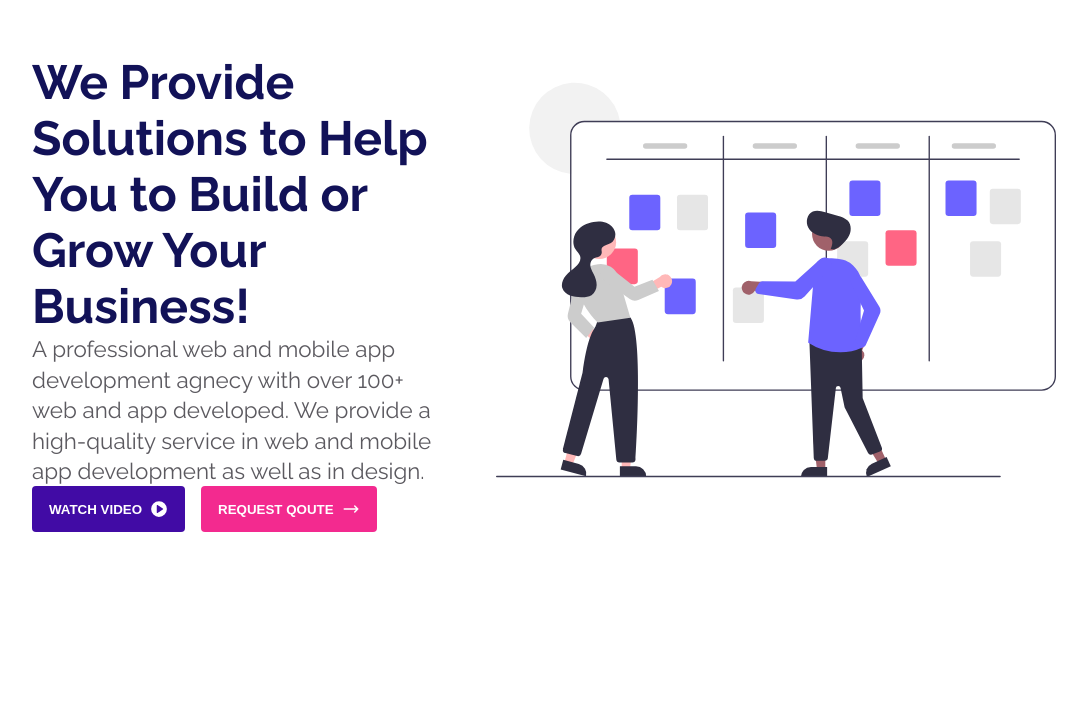
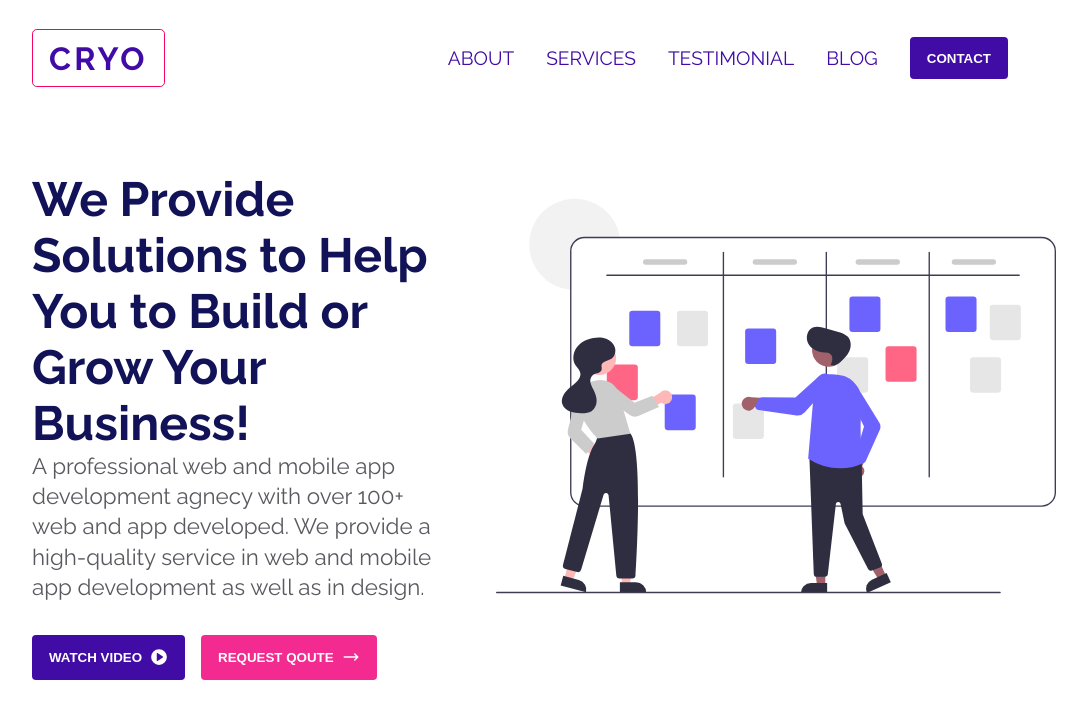
Before and after one commit to hahs-92/landingpage-framermotion, a React (Create React App) app: page / in a window 1280 px wide. Shown: the top 718 px of the page, without its empty margins (96-1183 px from the left). Built offline with nearby package versions, Linux system fonts and the light colour scheme.

Commit message:
Responsible NavBar

```diff
--- /dev/null
+++ b/src/components/BrandName.jsx
@@ -0,0 +1,12 @@
+//STYLES
+import '../styles/components/BrandName.scss'
+
+const BrandName = () => {
+    return(
+        <div className='brand'>
+            <span>cryo</span>
+        </div>
+    )
+}
+
+export default BrandName
--- /dev/null
+++ b/src/components/NavBar.jsx
@@ -0,0 +1,59 @@
+import { useState } from "react"
+//COMPONENTS
+import Button from "./Button"
+import BrandName from './BrandName'
+//ICONS
+import { GiHamburgerMenu } from 'react-icons/gi'
+import { MdClose } from 'react-icons/md'
+//STYLES
+import '../styles/components/NavBar.scss'
+
+const NavBar = () => {
+
+    const [ toggleNavbar, setToggleNavbar] = useState(false)
+
+    const navBarToggle = () => {
+        setToggleNavbar(!toggleNavbar)
+    }
+
+    return(
+        <div className={ `navbar ${ !!toggleNavbar && 'active'}`}>
+            <section className='col'>
+
+                <BrandName />
+
+                <div className='collapsable-button' >
+                    {
+                        !toggleNavbar
+                            ? <GiHamburgerMenu onClick={ navBarToggle } />
+                            : <MdClose onClick={ navBarToggle } />
+                    }
+                </div>
+            </section>
+
+            <nav >
+                <section className='links' >
+                    <ul>
+                        <li>
+                            <a href="#">About</a>
+                        </li>
+                        <li>
+                            <a href="#">Services</a>
+                        </li>
+                        <li>
+                            <a href="#">Testimonial</a>
+                        </li>
+                        <li>
+                            <a href="#">Blog</a>
+                        </li>
+                        <li>
+                            <Button content='Contact'/>
+                        </li>
+                    </ul>
+                </section>
+            </nav>
+        </div>
+    )
+}
+
+export default NavBar
--- a/src/pages/Starter.jsx
+++ b/src/pages/Starter.jsx
@@ -4,6 +4,7 @@ import WorkImage from '../assets/work.svg'
 import '../styles/pages/Starter.scss'
 //components
 import Button from '../components/Button'
+import NavBar from '../components/NavBar'
 //icons
 import { GoPlay } from 'react-icons/go'
 import { HiOutlineArrowNarrowRight } from 'react-icons/hi'
@@ -12,6 +13,9 @@ import { HiOutlineArrowNarrowRight } from 'react-icons/hi'
 const Starter = () => {
     return(
         <div className='main-container'>
+
+            <NavBar />
+
             <section className="container">
                 <div className='content'>
                     <h1>We Provide Solutions to Help You to Build or Grow Your Business!</h1>
@@ -26,7 +30,7 @@ const Starter = () => {
                 </div>
 
                 <div className="image">
-                    <img src={ WorkImage } alt="Work-image" />
+                    <img src={ WorkImage } alt="Work-imagen" />
                 </div>
 
             </section>
--- /dev/null
+++ b/src/styles/components/BrandName.scss
@@ -0,0 +1,16 @@
+@import '../utils/colors.scss';
+
+.brand {
+    cursor: pointer;
+
+    span {
+        padding: 0.6rem 1rem;
+        border: 0.1rem solid #f50462;
+        border-radius: 0.3rem;
+        font-size: xx-large;
+        font-weight: bolder;
+        text-transform: uppercase;
+        letter-spacing: 0.2rem;
+        color: $blueColor;
+    }
+}
--- /dev/null
+++ b/src/styles/components/NavBar.scss
@@ -0,0 +1,97 @@
+@import '../utils/colors.scss';
+
+.navbar {
+    display: flex;
+    justify-content: space-between;
+    margin: 2rem 0;
+
+    .col {
+        display: flex;
+        justify-content: space-between;
+        align-items: center;
+
+        .collapsable-button {
+            display: none;
+        }
+    }
+
+    nav {
+        .links {
+            ul {
+                display: flex;
+                align-items: center;
+                justify-content: center;
+                margin: 0.3rem 2rem;
+                list-style-type: none;
+                color: $lightFontColor;
+
+                li {
+                    margin: 0 1rem;
+                    text-transform: uppercase;
+
+                    a {
+                        text-decoration: none;
+                        font-size: 1.2rem;
+                        color: $blueColor;
+
+                        &:hover {
+                            color: $pinkColor;
+                        }
+
+                        &:focus {
+                            color: $blueColor;
+                        }
+
+                        &:active {
+                            color: $blueColor;
+                        }
+                    }
+                }
+            }
+        }
+    }
+}
+
+@media screen and (min-width: 320px) and (max-width: 768px) {
+    .navbar.active {
+        nav{
+            display: block;
+        }
+    }
+
+    .navbar {
+        flex-direction: column;
+        justify-content: flex-start;
+
+        .col {
+            .collapsable-button {
+                display: block;
+                font-size: 4rem;
+            }
+        }
+
+        nav {
+            display: none;
+
+            .links {
+                ul {
+                    flex-direction: column;
+                    align-items: flex-start;
+                    margin: 0.3rem 0;
+
+                    li {
+                        margin-top: 2rem;
+
+                        &:first-of-type {
+                            margin-top: 4rem;
+                        }
+
+                        a {
+                            font-size: x-large;
+                        }
+                    }
+                }
+            }
+        }
+    }
+}
--- a/src/styles/pages/Starter.scss
+++ b/src/styles/pages/Starter.scss
@@ -24,6 +24,7 @@
 
             .button-container {
                 display: flex;
+                margin-top: 2rem;
 
                 button {
                     margin-right: 1rem;
@@ -39,3 +40,59 @@
         }
     }
 }
+
+
+
+@media screen and (min-width: 320px) and (max-width: 480px) {
+    .main-container {
+        .container {
+            grid-template-columns: 1fr;
+            .content {
+                margin-right: 0;
+                h1 {
+                font-size: 4rem;
+                }
+                p {
+                font-size: 2rem;
+                line-height: 2.5rem;
+                }
+            }
+            .image {
+                margin-left: 2rem;
+                img {
+                height: 25rem;
+                width: 25rem;
+                }
+            }
+        }
+    }
+}
+
+@media screen and (max-width: 768px) {
+    html {
+      font-size: 8px;
+    }
+}
+
+@media screen and (min-width: 769px) and (max-width: 1024px) {
+    .main-container {
+      padding-bottom: 3rem;
+      .container {
+        .content {
+          h1 {
+            font-size: 2rem;
+          }
+          p {
+            font-size: 1rem;
+            line-height: 1.4rem;
+          }
+        }
+        .image {
+          img {
+            height: 30rem;
+            width: 30rem;
+          }
+        }
+      }
+    }
+}
```
